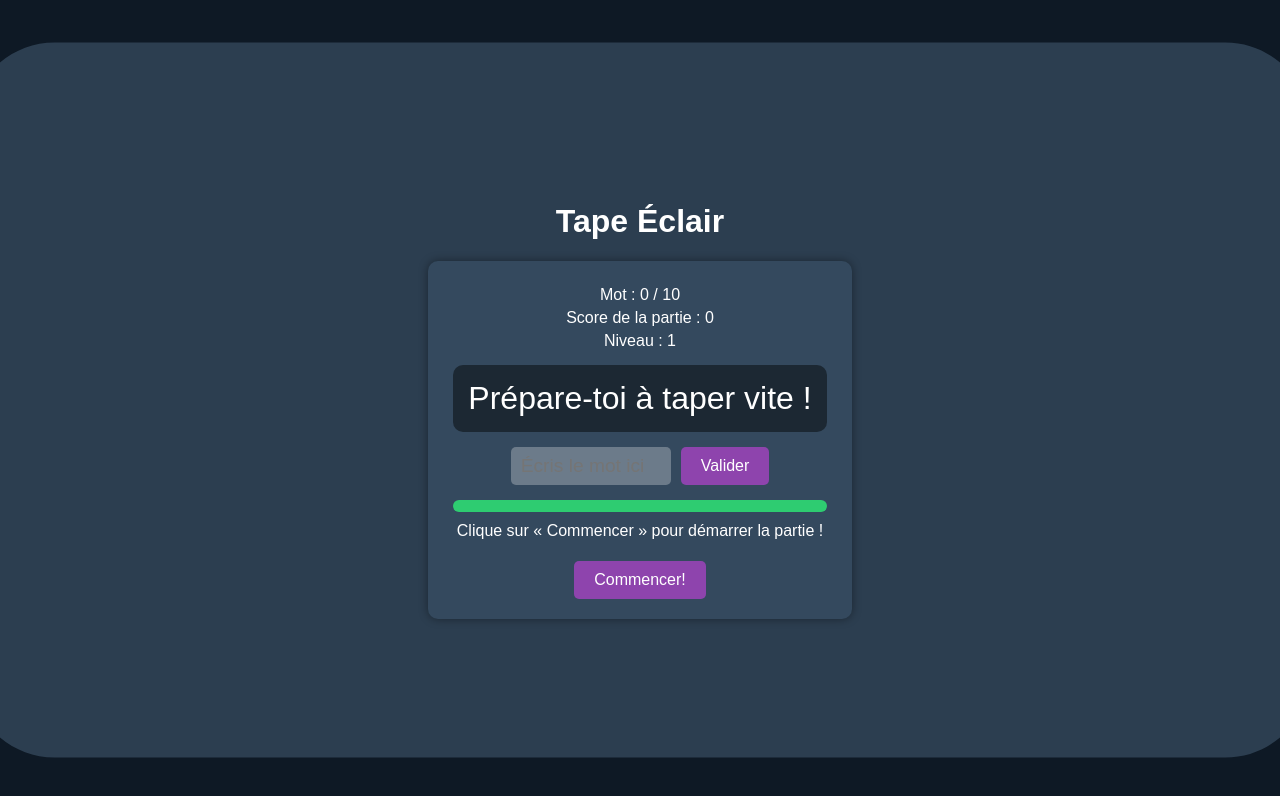
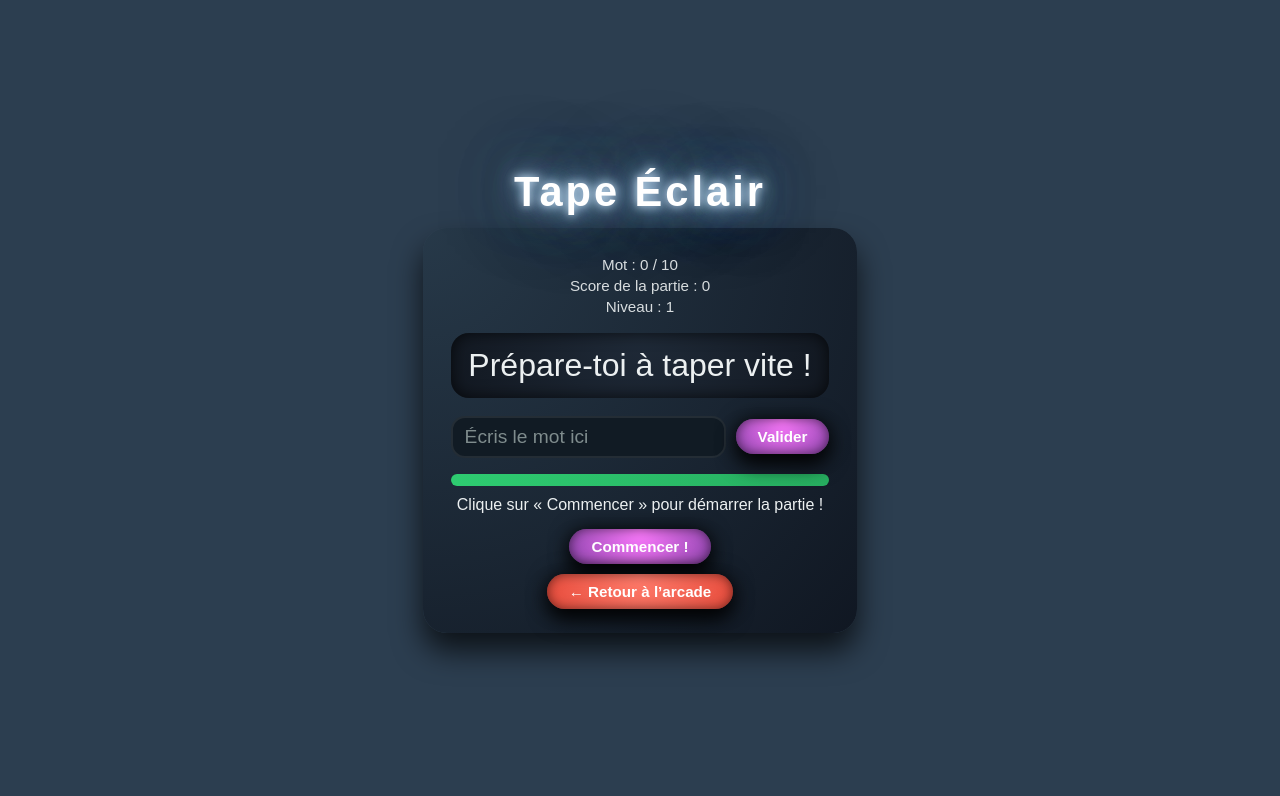
Before and after one commit to casstoipaslatete/projet-web, a website with bundled scripts: page games/speedTyping/speedTyping.html in a window 1280 px wide. Built offline with nearby package versions, Linux system fonts and the light colour scheme.

Commit message:
speedTyping done and polished

```diff
--- a/games/speedTyping/speedTyping.css
+++ b/games/speedTyping/speedTyping.css
@@ -1,120 +1,102 @@
-body {
-    display: flex;
-    justify-content: center;
-    align-items: center;
-    height: 100vh;
-    background-color: #2c3e50;
-    font-family: 'Arial', sans-serif;
-    color: white;
-    margin: 0;
+/* Tape Éclair – styles spécifiques
+   Tout le look principal vient de arcade-theme.css
+*/
+
+/* Panneau principal : on limite juste la largeur */
+#st-root {
+  max-width: 480px;
 }
 
-#game-container {
-    text-align: center;
+/* Infos du haut (réutilise #info-display comme les autres jeux) */
+#info-display p {
+  margin: 4px 0;
+  font-size: 0.95rem;
+  opacity: 0.9;
 }
 
-/* boîte principale */
-#st-root {
-    background-color: #34495e;
-    padding: 20px 25px;
-    border-radius: 10px;
-    box-shadow: 0 0 10px rgba(0, 0, 0, 0.4);
-    min-width: 280px;
-}
-
-/* infos */
-#info-display p {
-    margin: 5px 0;
-}
-
-/* mot à taper */
+/* Mot à taper : on garde la carte sombre du thème, on ajuste surtout la taille de police */
 #st-word-box {
-    background-color: #1c2833;
-    border-radius: 10px;
-    padding: 15px;
-    margin: 15px 0;
+  margin: 18px 0;
   font-size: 2rem;
 }
 
-/* zone input */
+/* Zone input */
 #st-input-zone {
   display: flex;
   gap: 10px;
   justify-content: center;
   align-items: center;
-    margin-bottom: 15px;
+  margin-bottom: 16px;
 }
 
 #st-input {
-    padding: 8px 10px;
+  padding: 8px 12px;
   font-size: 1.2rem;
-    border-radius: 5px;
-    border: none;
-    width: 160px;
+  border-radius: 14px;
+  border: 2px solid rgba(255, 255, 255, 0.08);
+  background: #111b24;
+  color: #ecf0f1;
+  min-width: 180px;
+  outline: none;
+  box-sizing: border-box;
+  transition:
+    border-color 0.2s ease,
+    box-shadow 0.2s ease,
+    background 0.2s ease;
 }
 
-/* timer */
+#st-input::placeholder {
+  color: #7f8c8d;
+}
+
+#st-input:focus {
+  border-color: #c27dff;
+  box-shadow:
+    0 0 0 2px rgba(194, 125, 255, 0.35),
+    0 0 18px rgba(194, 125, 255, 0.45);
+  background: #0d1721;
+}
+
+/* Timer : on reprend les styles de .arcade-timer-container / .arcade-timer-bar
+   mais on ajuste juste le spacing si besoin */
 #st-timer-bar-container {
-    width: 100%;
-    height: 12px;
-    background-color: #1c2833;
-    border-radius: 999px;
-    overflow: hidden;
   margin-bottom: 10px;
 }
 
-#st-timer-bar {
-    height: 100%;
-    width: 100%;
-    background-color: #2ecc71;
-    transition: width 0.1s linear, background-color 0.2s;
+/* Feedback : on s'aligne sur arcade-feedback */
+#st-feedback {
+  /* déjà min-height + font-size via .arcade-feedback */
+  margin-top: 4px;
 }
 
-/* feedback */
-#st-feedback {
-    min-height: 24px;
-    margin-bottom: 10px;
-}
-
+/* Mapping avec les classes déjà utilisées dans le JS */
 #st-feedback.good {
-    color: #2ecc71;
+  color: #2ecc71; /* même couleur que .arcade-feedback--good */
 }
 
 #st-feedback.bad {
-    color: #f1c40f;
+  color: #f1c40f; /* même couleur que .arcade-feedback--warn */
 }
 
-/* résumé */
+/* Résumé */
 #st-summary {
-    margin-top: 15px;
+  margin-top: 18px;
   padding-top: 10px;
-    border-top: 1px solid rgba(255, 255, 255, 0.2);
+  border-top: 1px solid rgba(255, 255, 255, 0.18);
 }
 
-#st-summary h2 {
-    margin-bottom: 10px;
+/* Classe utilitaire déjà utilisée par le JS */
+.hidden {
+  display: none !important;
 }
 
-#st-summary button {
-    margin: 5px;
+/* Responsive léger */
+@media (max-width: 480px) {
+  #st-root {
+    padding: 20px 18px 22px;
   }
 
-/* même style que Simon pour les boutons */
-.simon-btn {
-    padding: 10px 20px;
-    font-size: 1em;
-    cursor: pointer;
-    border: none;
-    border-radius: 5px;
-    background-color: #8e44ad;
-    color: white;
-    transition: filter 0.15s;
+  #st-input-zone {
+    flex-direction: column;
   }
-
-.simon-btn:hover {
-    filter: brightness(1.1);
 }
-
-.hidden {
-    display: none;
-}
--- a/games/speedTyping/speedTyping.html
+++ b/games/speedTyping/speedTyping.html
@@ -6,24 +6,28 @@
   <title>Tape Éclair</title>
   <link rel="icon" type="image/png" href="/static/favicon.png" />
   <link rel="apple-touch-icon" href="/static/favicon.png">
-  <link rel="stylesheet" href="/styles/main.css">
+  <!-- Thème arcade global -->
+  <link rel="stylesheet" href="/styles/arcade-theme.css">
+  <!-- Styles spécifiques au jeu -->
   <link rel="stylesheet" href="speedTyping.css">
 </head>
-<body>
-  <div id="game-container">
-    <h1>Tape Éclair</h1>
+<body class="arcade-game-body">
+  <div class="arcade-game-root">
+    <h1 class="arcade-title-main">Tape Éclair</h1>
 
-    <div id="st-root">
+    <div id="st-root" class="arcade-panel">
       <div id="info-display">
         <p>Mot : <span id="st-round">0</span> / 10</p>
         <p>Score de la partie : <span id="st-score">0</span></p>
         <p>Niveau : <span id="st-level">1</span></p>
       </div>
 
-      <div id="st-word-box">
-        <span id="st-word">Appuie sur "Commencer"</span>
+      <!-- Mot à taper -->
+      <div id="st-word-box" class="arcade-card">
+        <span id="st-word">Appuie sur « Commencer »</span>
       </div>
 
+      <!-- Zone input + bouton valider -->
       <div id="st-input-zone">
         <input
           type="text"
@@ -31,27 +35,64 @@
           autocomplete="off"
           placeholder="Écris le mot ici"
         />
-        <button id="st-validate" class="simon-btn">Valider</button>
+        <button
+          id="st-validate"
+          class="arcade-btn arcade-btn--primary"
+        >
+          Valider
+        </button>
       </div>
 
-      <div id="st-timer-bar-container">
-        <div id="st-timer-bar"></div>
+      <!-- Barre de temps (réutilise le timer générique) -->
+      <div id="st-timer-bar-container" class="arcade-timer-container">
+        <div id="st-timer-bar" class="arcade-timer-bar"></div>
       </div>
 
-      <div id="st-feedback"></div>
+      <!-- Feedback -->
+      <div id="st-feedback" class="arcade-feedback"></div>
 
+      <!-- Bouton Commencer -->
       <div style="margin-top: 15px;">
-        <button id="st-start" class="simon-btn">Commencer!</button>
+        <button
+          id="st-start"
+          class="arcade-btn arcade-btn--primary"
+        >
+          Commencer !
+        </button>
       </div>
 
+      <!-- Bouton retour (pendant la partie) -->
+      <div style="margin-top: 10px;">
+        <button
+          id="st-back-menu"
+          class="arcade-btn arcade-btn--danger"
+        >
+          ← Retour à l’arcade
+        </button>
+      </div>
+
+      <!-- Résumé de fin de partie -->
       <div id="st-summary" class="hidden">
-        <h2>Fin de la partie!</h2>
+        <h2 class="arcade-title-sub">Fin de la partie !</h2>
         <p>Ton score : <span id="st-final-score">0</span> / 10</p>
-        <p id="st-best-row" class="hidden">
+        <p id="st-best-row" class="hidden arcade-text-muted">
           Score global actuel : <span id="st-best-score">0</span>
         </p>
-        <button id="st-replay" class="simon-btn">Rejouer</button>
-        <button id="st-back-menu2" class="simon-btn">← Retour à l’arcade</button>
+
+        <div style="margin-top: 10px;">
+          <button
+            id="st-replay"
+            class="arcade-btn arcade-btn--primary"
+          >
+            Rejouer
+          </button>
+          <button
+            id="st-back-menu2"
+            class="arcade-btn arcade-btn--danger"
+          >
+            ← Retour à l’arcade
+          </button>
+        </div>
       </div>
     </div>
   </div>
--- a/games/speedTyping/speedTyping.js
+++ b/games/speedTyping/speedTyping.js
@@ -31,13 +31,19 @@ const WORDS_LEVEL_3 = [
 
 // --- SONS ET MUSIQUE ---
 let sfxClic, sfxSuccess, sfxError;
+let bgMusic;
 
 try {
   sfxClic    = new Audio("sfx/clic.mp3");
   sfxSuccess = new Audio("sfx/success.mp3");
   sfxError   = new Audio("sfx/error.mp3");
+
+  bgMusic = new Audio("music/speedTypingMusic.mp3");
+  bgMusic.loop = true;
+  bgMusic.volume = 0.25;     // volume plus doux
+  // ne pas lancer tout de suite pour éviter les blocages autoplay
 } catch (e) {
-  console.warn("Audio non disponible:", e);
+  console.warn("Audio speedTyping non disponible:", e);
 }
 
 function playSfx(audio) {
@@ -57,11 +63,24 @@ function withClickSfx(handler) {
   };
 }
 
-const audio = new Audio('music/speedTypingMusic.mp3');
+function ensureMusic() {
+  // couper éventuellement la musique globale du menu
+  if (window.GlobalAudio && GlobalAudio.music) {
+    try {
+      GlobalAudio.music.pause();
+    } catch {}
+  }
+  if (!bgMusic) return;
+  if (bgMusic.paused) {
+    bgMusic.play().catch(() => {});
+  }
+}
 
-audio.loop = true;
-
-audio.play();
+function stopMusic() {
+  if (!bgMusic) return;
+  bgMusic.pause();
+  bgMusic.currentTime = 0;
+}
 
 // DOM
 const roundSpan = document.getElementById("st-round");
@@ -80,11 +99,20 @@ const bestScoreSpan = document.getElementById("st-best-score");
 
 const startBtn = document.getElementById("st-start");
 const replayBtn = document.getElementById("st-replay");
+const backMenuBtn = document.getElementById("st-back-menu");
 const backMenuBtn2 = document.getElementById("st-back-menu2");
 
 // ---- navigation vers l'arcade ----
 function goBackToMenu() {
-  window.location.href = "/index.html#menu";
+  stopMusic();
+
+  // SPA : on change le hash
+  window.location.hash = "#menu";
+
+  // Fallback si jamais Router n'est pas dispo (lancé en standalone)
+  if (!window.Router) {
+    window.location.href = "/public/index.html#games";
+  }
 }
 
 // ---- helpers ----
@@ -146,6 +174,8 @@ function startTimer() {
 
 // ---- logique du jeu ----
 function startGame() {
+  ensureMusic();
+
   clearInterval(timerId);
   level = 1;
   localScore = 0;
@@ -159,17 +189,21 @@ function startGame() {
   feedbackDiv.textContent = "";
   feedbackDiv.className = "";
   summary.classList.add("hidden");
+  bestRow.classList.add("hidden");
 
   // boutons : cacher Commencer/Rejouer pendant la partie
   startBtn.classList.add("hidden");
   replayBtn.classList.add("hidden");
+
+  // montrer le bouton retour milieu pendant la partie
+  backMenuBtn.classList.remove("hidden");
 
   // réactiver input + bouton valider
   input.disabled = false;
   validateBtn.disabled = false;
 
   // reset score global pour ce jeu côté API
-  ScoreService.resetScore().catch(err =>
+  ScoreService.resetScore().catch((err) =>
     console.warn("resetScore speedTyping:", err)
   );
 
@@ -216,7 +250,7 @@ function handleValidate() {
     feedbackDiv.textContent = "Bravo!";
     feedbackDiv.classList.add("good");
 
-    ScoreService.addPoints(1).catch(err =>
+    ScoreService.addPoints(1).catch((err) =>
       console.warn("addPoints speedTyping:", err)
     );
   } else {
@@ -225,7 +259,7 @@ function handleValidate() {
     feedbackDiv.classList.add("bad");
   }
 
-  setTimeout(nextRound, 1000);
+  setTimeout(nextRound, 2000);
 }
 
 function handleTimeout() {
@@ -238,7 +272,7 @@ function handleTimeout() {
   feedbackDiv.textContent = `Temps écoulé! Le mot était "${currentWord}".`;
   feedbackDiv.classList.add("bad");
 
-  setTimeout(nextRound, 1200);
+  setTimeout(nextRound, 2000);
 }
 
 async function endGame() {
@@ -251,6 +285,9 @@ async function endGame() {
   // désactiver input + bouton valider
   input.disabled = true;
   validateBtn.disabled = true;
+
+  // à la fin : cacher le bouton retour du milieu
+  backMenuBtn.classList.add("hidden");
 
   finalScoreSpan.textContent = localScore.toString();
   summary.classList.remove("hidden");
@@ -277,7 +314,10 @@ async function endGame() {
 // ---- events ----
 startBtn.addEventListener("click", withClickSfx(startGame));
 replayBtn.addEventListener("click", withClickSfx(startGame));
+
+backMenuBtn.addEventListener("click", withClickSfx(goBackToMenu));
 backMenuBtn2.addEventListener("click", withClickSfx(goBackToMenu));
+
 validateBtn.addEventListener("click", withClickSfx(handleValidate));
 
 input.addEventListener("keydown", (e) => {
@@ -313,6 +353,7 @@ function initSpeedTyping() {
   // état des boutons
   startBtn.classList.remove("hidden");
   replayBtn.classList.add("hidden");
+  backMenuBtn.classList.remove("hidden"); // visible au début
 
   // désactiver input + valider tant que la partie n'est pas lancée
   input.disabled = true;
```
Lines whose indentation alone changed are shown as unchanged.
